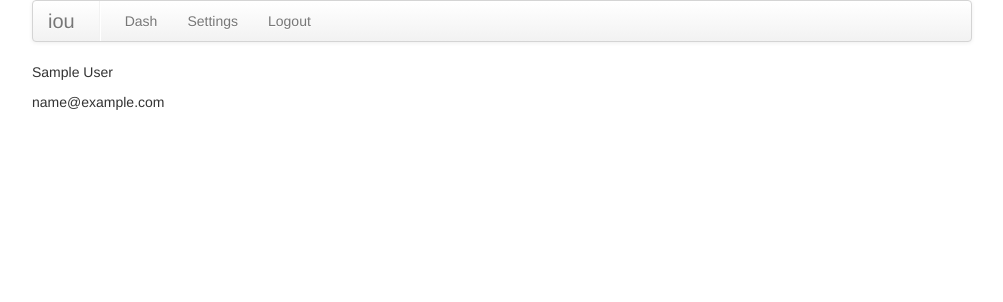
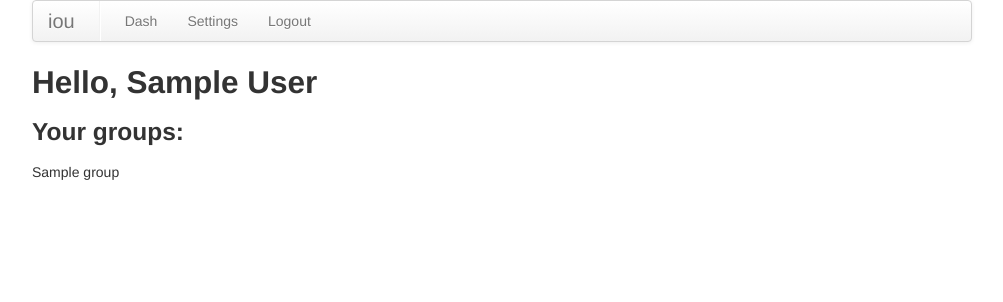
Before and after one commit to porterjamesj/iou-web, a Flask app: page /dash in a window 1280 px wide. Shown: the top 302 px of the page, without its empty margins (138-1141 px from the left). Run offline with Flask 2, Linux system fonts and the light colour scheme; a user stored in the database is signed in; tables that the repository leaves empty hold one stand-in row (values such as "Sample post"); parts of the project's set-up code (start-up, migrations or seed data) failed here and were passed over; some libraries are stand-ins or nearby versions.

Commit message:
Make dashboard show the names of the groups the user is a part of.
Rudimentary database interaction.

```diff
--- a/app/models.py
+++ b/app/models.py
@@ -34,13 +34,13 @@ class User(db.Model):
         return "<User {0}>".format(self.name)
 
 
-class Flock(db.Model):
+class Group(db.Model):
     """Manages facts about groups. Name, etc."""
     id = db.Column(db.Integer, primary_key = True)
     name = db.Column(db.String(60))
 
     def __repr__(self):
-        return "<Flock {0}>".format(self.name)
+        return "<Group {0}>".format(self.name)
 
 
 class Member(db.Model):
@@ -49,7 +49,7 @@ class Member(db.Model):
     are admins."""
     id = db.Column(db.Integer, primary_key = True)
     user_id = db.Column(db.Integer, db.ForeignKey('user.id'))
-    group_id = db.Column(db.Integer, db.ForeignKey('flock.id'))
+    group_id = db.Column(db.Integer, db.ForeignKey('group.id'))
     admin = db.Column(db.Boolean)
 
 class Trans(db.Model):
--- a/app/templates/dash.html
+++ b/app/templates/dash.html
@@ -1,6 +1,10 @@
 {% extends "base.html" %}
 
 {% block content %}
-  <p> {{ user.name }} </p>
-  <p> {{ user.email }} </p>
+  <h2> Hello, {{ user.name }} </h2>
+
+  <h3> Your groups: </h3>
+  {% for group in groups %}
+    <p> {{group}} </p>
+  {% endfor %}
 {% endblock %}
--- a/app/views.py
+++ b/app/views.py
@@ -1,7 +1,7 @@
 from app import app, login_manager, db
 from app.forms import LoginForm
 from flask import render_template, redirect, flash, url_for, request
-from models import User
+from models import User, Member, Group
 from flask.ext.login import login_user, logout_user, current_user, login_required
 
 # the user loader class used by the login manager
@@ -53,5 +53,12 @@ def logout():
 @app.route('/dash')
 @login_required
 def dashboard():
+    # find all of this user's groups
+    groupnames = []
+    for u,m in db.session.query(User, Member).\
+                          filter(Member.user_id == User.id):
+        groupnames.append(Group.query.get(m.group_id).name)
+
     return render_template('dash.html',user=current_user,
-                           toolbar = True)
+                           toolbar = True,
+                           groups = groupnames)
```
